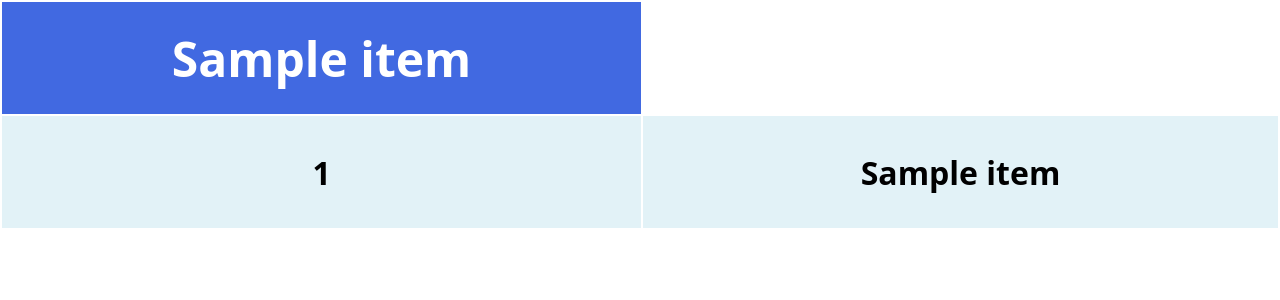
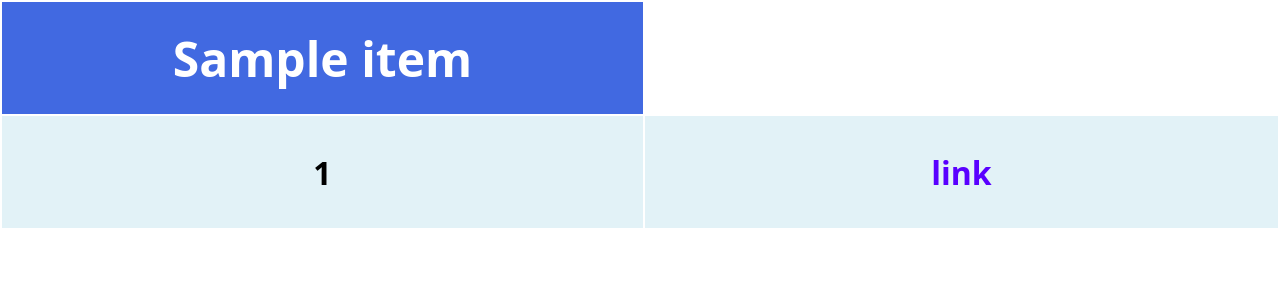
Before and after one commit to Samue1A/uni-d-help, a Flask app: template templates/admin.html in a window 1280 px wide. Shown: the top 300 px of the page. Run offline with Flask 2, Linux system fonts and the light colour scheme; the template is opened without the code that fills it: most values are stand-ins (such as "Sample title", 1, 10 or a date in 2020).

Commit message:
Add files via upload

```diff
--- a/static/sign_up.css
+++ b/static/sign_up.css
@@ -39,3 +39,8 @@ button {
     width: 12rem;
     padding: 1rem;
 }
+
+a {
+    text-decoration: none;
+    color: rgb(89, 0, 255);
+}
--- a/templates/admin.html
+++ b/templates/admin.html
@@ -40,7 +40,7 @@
           {% for item in items %}
             <tr>
               <td>{{ item[0] }}</td>
-              <td>{{ item[1] }}</td>
+              <td><a href="{{ item[1] }}">link</a></td>
             </tr>
           {% endfor %}
       </table>
```
